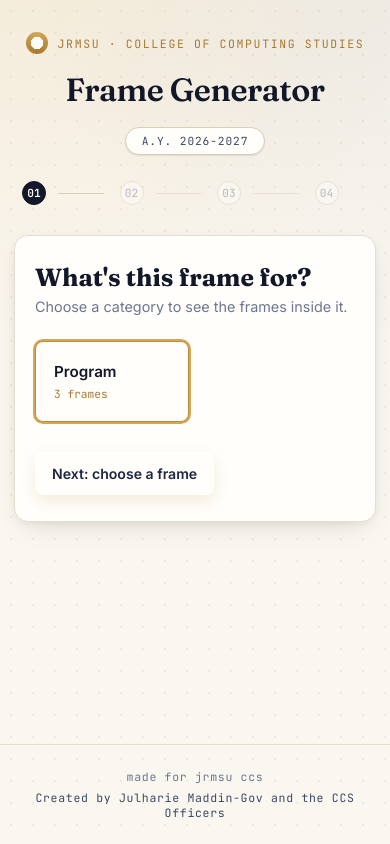
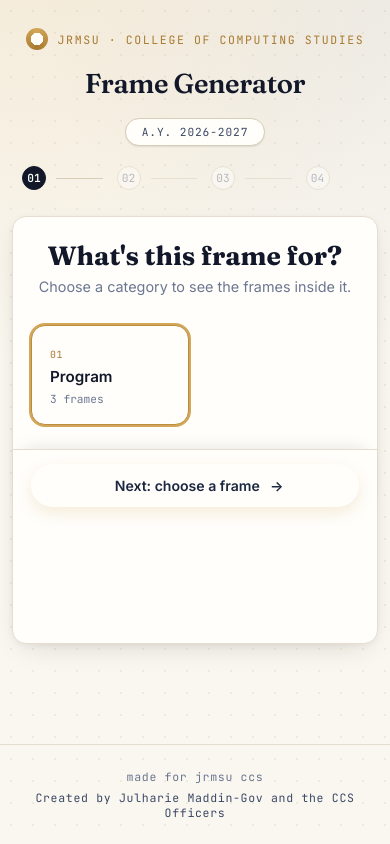
Before and after one commit to julhariemaddin/ccs-frame-download, a React (Vite) app: page / in a window 390 px wide. Both pictures are taken after a click on the button "Begin". Built offline with nearby package versions, Linux system fonts and the light colour scheme; no server answers.

Commit message:
refactor v3'

```diff
--- a/src/App.css
+++ b/src/App.css
@@ -213,34 +213,64 @@
 .gallery {
   display: grid;
   grid-template-columns: repeat(2, 1fr);
-  gap: 12px;
+  gap: 16px;
+  counter-reset: frame-n;
+  justify-content: center;
+  margin: 0 auto;
 }
 .gallery__item {
-  padding: 0;
+  counter-increment: frame-n;
+  position: relative;
+  padding: 10px 10px 0;
   border: 1px solid var(--line);
-  border-radius: var(--radius-sm);
+  border-radius: var(--radius-md);
   background: var(--paper-0);
   cursor: pointer;
   overflow: hidden;
-  transition: border-color 0.25s var(--ease), transform 0.25s var(--ease), box-shadow 0.25s var(--ease);
+  transition: border-color 0.25s var(--ease), transform 0.3s var(--ease), box-shadow 0.3s var(--ease);
 }
+.gallery__item:nth-child(odd) { transform: rotate(-0.6deg); }
+.gallery__item:nth-child(even) { transform: rotate(0.6deg); }
 .gallery__item:hover {
-  transform: translateY(-4px);
+  transform: translateY(-5px) rotate(0deg) scale(1.02);
   border-color: var(--gold-500);
   box-shadow: var(--shadow-md);
+  z-index: 2;
 }
-.gallery__item img { width: 100%; display: block; transition: transform 0.4s var(--ease); }
+.gallery__item::before {
+  content: counter(frame-n, decimal-leading-zero);
+  position: absolute;
+  top: 8px;
+  left: 8px;
+  z-index: 1;
+  font-family: var(--font-mono);
+  font-size: 0.62rem;
+  color: var(--paper-0);
+  background: var(--ink-950);
+  padding: 2px 7px;
+  border-radius: 999px;
+  letter-spacing: 0.04em;
+  opacity: 0.88;
+}
+.gallery__item img {
+  width: 100%;
+  display: block;
+  border-radius: calc(var(--radius-md) - 6px) calc(var(--radius-md) - 6px) 0 0;
+  transition: transform 0.4s var(--ease);
+}
 .gallery__item:hover img { transform: scale(1.04); }
 .gallery__item.is-selected {
   border-color: var(--gold-500);
+  transform: translateY(-3px) rotate(0deg);
   box-shadow: 0 0 0 2px var(--gold-400), var(--shadow-md);
 }
+.gallery__item.is-selected::before { background: var(--gold-600); }
 .gallery__label {
   display: block;
   font-size: 0.68rem;
-  padding: 8px 9px;
+  padding: 9px 3px 10px;
   color: var(--ink-600);
-  border-top: 1px solid var(--line);
+  text-align: center;
   background: var(--paper-0);
 }
 
@@ -341,8 +371,8 @@
 }
 .stage__inner {
   position: relative;
-  width: 100%;
-  max-width: 560px;
+  width: min(100%, 560px, 62vh);
+  margin: 0 auto;
   aspect-ratio: 1 / 1;
   border-radius: 6px;
   overflow: hidden;
@@ -610,40 +640,82 @@
 .wizard-step__title {
   font-family: var(--font-display);
   color: var(--ink-950);
-  font-size: 1.55rem;
+  font-size: 1.65rem;
   margin: 0 0 6px;
+  text-align: center;
 }
 .wizard-step__hint {
   color: var(--ink-400);
   font-size: 0.9rem;
-  margin: 0 0 26px;
+  margin: 0 auto 30px;
+  text-align: center;
+  max-width: 46ch;
 }
 .wizard-step__actions {
   margin-top: 30px;
+  padding-top: 22px;
+  border-top: 1px solid var(--line);
   display: flex;
   justify-content: space-between;
+  align-items: center;
   gap: 12px;
 }
-.wizard-step__actions--center { justify-content: center; }
+.wizard-step__actions--center { justify-content: center; border-top: none; padding-top: 0; margin-top: 8px; }
 .wizard-step__actions .btn { flex: 0 0 auto; }
+
+/* Back / Next read as a real sequence, not two identical buttons */
+.wizard-step__actions .btn--ghost { padding-left: 10px; }
+.wizard-step__actions .btn--ghost::before {
+  content: '←';
+  margin-right: 8px;
+  display: inline-block;
+  transition: transform 0.2s var(--ease);
+}
+.wizard-step__actions .btn--ghost:hover::before { transform: translateX(-3px); }
+.wizard-step__actions .btn--primary {
+  padding-right: 18px;
+  padding-left: 26px;
+  border-radius: 999px;
+}
+.wizard-step__actions .btn--primary::after {
+  content: '→';
+  margin-left: 10px;
+  display: inline-block;
+  transition: transform 0.2s var(--ease);
+}
+.wizard-step__actions .btn--primary:not(:disabled):hover::after { transform: translateX(3px); }
+.wizard-step__actions--center .btn--primary::after { content: none; }
+.wizard-step__actions--center .btn--primary { border-radius: var(--radius-sm); padding: 13px 28px; }
 
 /* ---------- category grid ---------- */
 .category-grid {
   display: grid;
-  grid-template-columns: repeat(auto-fill, minmax(150px, 1fr));
+  grid-template-columns: repeat(auto-fit, minmax(150px, 1fr));
   gap: 12px;
+  counter-reset: cat-n;
+  max-width: 520px;
+  margin: 0 auto;
 }
 .category-card {
+  counter-increment: cat-n;
+  position: relative;
   display: flex;
   flex-direction: column;
   gap: 6px;
-  padding: 20px 18px;
+  padding: 22px 18px 18px;
   background: var(--paper-1);
   border: 1px solid var(--line);
-  border-radius: var(--radius-sm);
+  border-radius: var(--radius-md);
   cursor: pointer;
   text-align: left;
   transition: border-color 0.2s var(--ease), transform 0.2s var(--ease), box-shadow 0.2s var(--ease), background 0.2s var(--ease);
+}
+.category-card::before {
+  content: counter(cat-n, decimal-leading-zero);
+  font-family: var(--font-mono);
+  font-size: 0.62rem;
+  color: var(--gold-600);
+  letter-spacing: 0.05em;
 }
 .category-card:hover { transform: translateY(-3px); border-color: var(--gold-500); box-shadow: var(--shadow-sm); background: var(--paper-0); }
 .category-card.is-selected {
@@ -652,9 +724,12 @@
   box-shadow: 0 0 0 2px var(--gold-400), var(--shadow-sm);
 }
 .category-card__label { color: var(--ink-950); font-weight: 600; font-size: 0.95rem; }
-.category-card__count { color: var(--gold-600); font-size: 0.7rem; }
+.category-card__count { color: var(--ink-400); font-size: 0.7rem; }
 
-.gallery--lg { grid-template-columns: repeat(auto-fill, minmax(140px, 1fr)); }
+.gallery--lg {
+  grid-template-columns: repeat(auto-fit, minmax(140px, 1fr));
+  max-width: 560px;
+}
 
 /* ---------- adjust step (two-column: preview + controls) ---------- */
 .adjust-step {
@@ -714,14 +789,44 @@
 
 /* ---------- responsive tuning ---------- */
 @media (max-width: 640px) {
-  .app__header { padding: 32px 16px 18px; }
-  .app__main--wizard { padding: 12px 14px 48px; }
-  .wizard-step { padding: 26px 20px; border-radius: var(--radius-md); }
-  .welcome__card { padding: 40px 24px 32px; }
-  .adjust-step__stage, .adjust-step__controls { padding: 20px; }
-  .success-step { padding: 30px 22px; }
+  .app__header { padding: 28px 16px 16px; }
+  .app__title { font-size: 1.7rem; }
+  .app__main--wizard { padding: 10px 12px 100px; align-items: stretch; }
+  .wizard-step {
+    padding: 22px 18px 18px;
+    border-radius: var(--radius-md);
+    max-width: 100%;
+  }
+  .welcome { padding: 16px; }
+  .welcome__card { padding: 34px 20px 26px; }
+  .welcome__lede { font-size: 0.92rem; }
+  .adjust-step { max-width: 100%; }
+  .adjust-step__stage, .adjust-step__controls { padding: 16px; border-radius: var(--radius-md); }
+  .stage { padding: 4px; }
+  .stage__inner { width: min(100%, 92vw); }
+  .success-step { padding: 28px 20px; max-width: 100%; }
+  .step-progress { gap: 0; margin-top: 20px; }
   .step-progress__label { display: none; }
-  .step-progress__item:not(:last-child)::after { margin: 0 4px; }
-  .category-grid { grid-template-columns: repeat(auto-fill, minmax(120px, 1fr)); }
-  .gallery--lg { grid-template-columns: repeat(2, 1fr); }
+  .step-progress__item:not(:last-child)::after { margin: 0 2px; min-width: 8px; }
+  .category-grid { grid-template-columns: repeat(2, 1fr); max-width: 100%; }
+  .gallery, .gallery--lg { grid-template-columns: repeat(2, 1fr); max-width: 100%; gap: 12px; }
+  .gallery__item:nth-child(odd),
+  .gallery__item:nth-child(even) { transform: none; }
+  .gallery__item:hover { transform: translateY(-2px) scale(1.01); }
+
+  /* actions become a full-width sticky dock so Back/Next are always
+     one thumb-reach away, instead of scrolling to find them */
+  .wizard-step__actions {
+    position: sticky;
+    bottom: 12px;
+    margin: 24px -18px -18px;
+    padding: 14px 18px calc(14px + env(safe-area-inset-bottom));
+    background: var(--paper-0);
+    border-top: 1px solid var(--line);
+    border-radius: 0 0 var(--radius-md) var(--radius-md);
+    box-shadow: 0 -8px 20px -12px rgba(28, 22, 8, 0.18);
+  }
+  .wizard-step__actions .btn { flex: 1 1 0; }
+  .wizard-step__actions--center { position: static; box-shadow: none; margin: 20px 0 0; padding: 0; border-top: none; background: none; }
+  .btn--lg { width: 100%; }
 }
```
